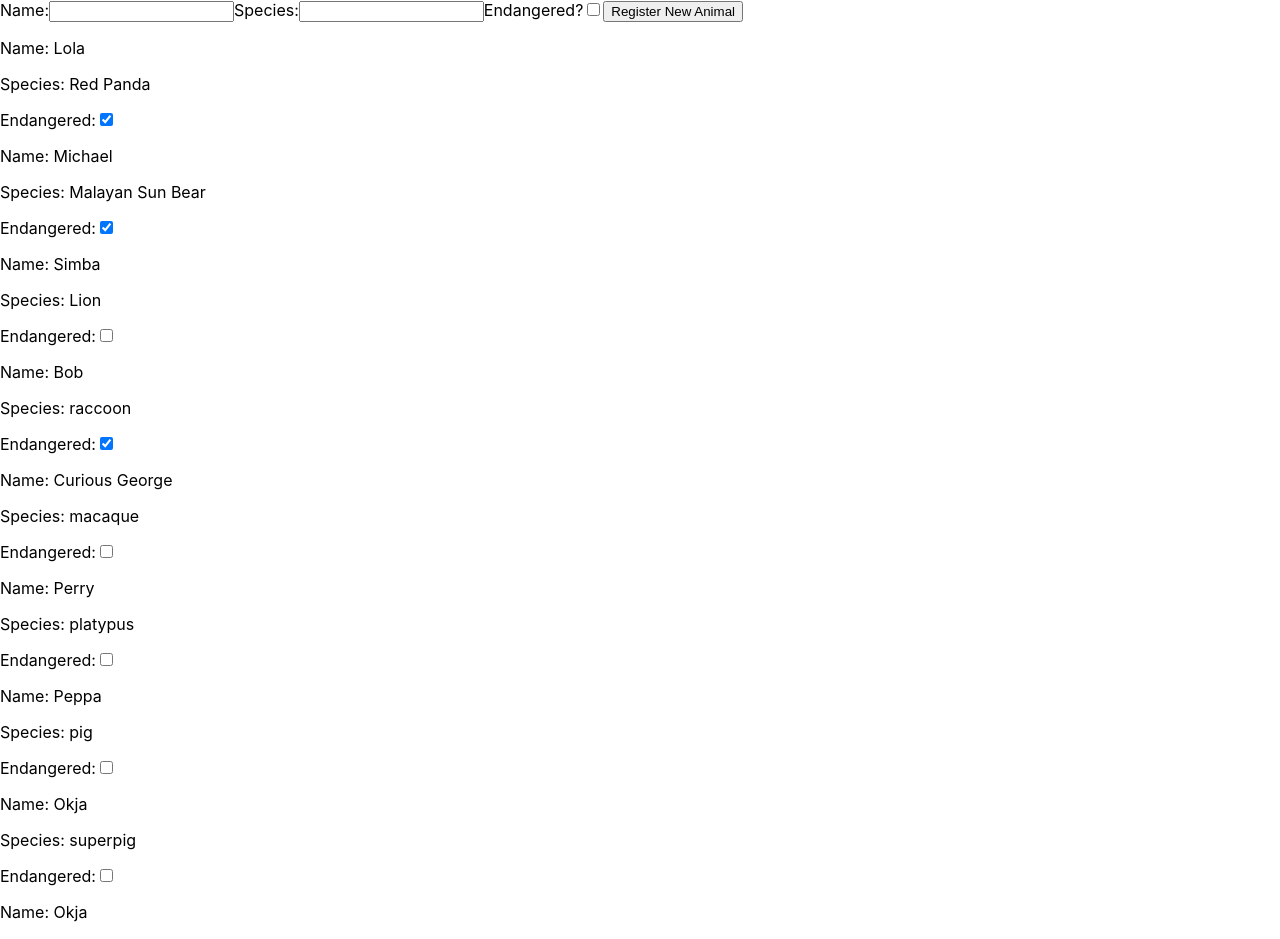
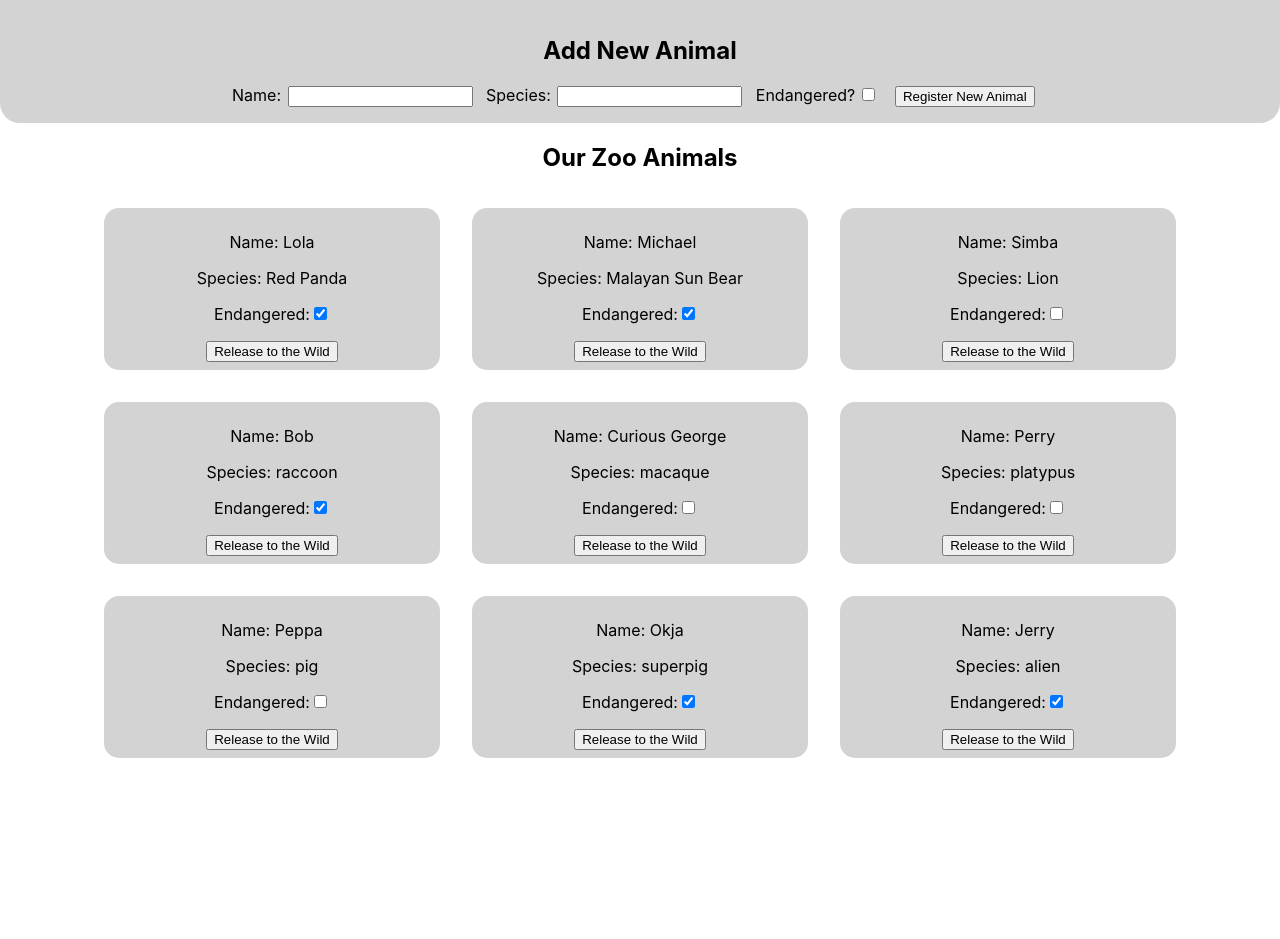
Before and after one commit to mlmason11/071023-ph2-post-patch-delete, a React (Create React App) app: page / in a window 1280 px wide. Shown: the top 939 px of the page. After the commit the page ends 800 px from the top, so only its background shows below. Built offline with nearby package versions, Linux system fonts and the light colour scheme; data requests are answered from the project's data file.

Commit message:
styling and minor changes

```diff
--- a/db.json
+++ b/db.json
@@ -45,12 +45,6 @@
     {
       "name": "Okja",
       "species": "superpig",
-      "endangered": false,
-      "id": 8
-    },
-    {
-      "name": "Okja",
-      "species": "superpig",
       "endangered": true,
       "id": 9
     },
@@ -59,18 +53,6 @@
       "species": "alien",
       "endangered": true,
       "id": 10
-    },
-    {
-      "name": "bob",
-      "species": "raccoon",
-      "endangered": false,
-      "id": 11
-    },
-    {
-      "name": "bob",
-      "species": "raccoon",
-      "endangered": false,
-      "id": 12
     }
   ]
 }
--- a/package.json
+++ b/package.json
@@ -12,7 +12,7 @@
     "web-vitals": "^2.1.4"
   },
   "scripts": {
-    "start": "react-scripts start",
+    "start": "PORT=3500 react-scripts start",
     "build": "react-scripts build",
     "test": "react-scripts test",
     "eject": "react-scripts eject",
--- a/src/components/AnimalCard.jsx
+++ b/src/components/AnimalCard.jsx
@@ -1,11 +1,17 @@
 function AnimalCard({ animal }) {
+
+
+    // EVENTS //
 
     function handleChangeEndangered(event) {
       console.log("Attempting to change endangered")
     }
 
+
+    // RENDER //
+
     return (
-        <div>
+        <div className="animal-card">
 
             <p>Name: { animal.name }</p>
 
@@ -17,6 +23,8 @@ function AnimalCard({ animal }) {
                 onChange={ handleChangeEndangered } />
             </p>
 
+            <button>Release to the Wild</button>
+
         </div>
     )
 
--- a/src/components/AnimalCollection.jsx
+++ b/src/components/AnimalCollection.jsx
@@ -27,13 +27,17 @@ function AnimalCollection() {
     // RENDER //
 
     return (
-        <div>
-
+        <>
             <AnimalForm />
 
-            { animals.map(animal => <AnimalCard key={animal.id} animal={animal} />) }
+            <h2>Our Zoo Animals</h2>
 
-        </div>
+            <div className="animal-container">
+
+                { animals.map(animal => <AnimalCard key={animal.id} animal={animal} />) }
+
+            </div>
+        </>
     )
 }
 
--- a/src/components/AnimalForm.jsx
+++ b/src/components/AnimalForm.jsx
@@ -37,7 +37,9 @@ function AnimalForm() {
     // RENDER //
 
     return (
-        <form onSubmit={ handleSubmitAnimal }>
+        <form className="animal-form" onSubmit={ handleSubmitAnimal }>
+
+            <h2>Add New Animal</h2>
 
             <label htmlFor="name">Name:</label>
             <input type="text" name="name" onChange={ handleChangeName } value={name} />
--- a/src/index.css
+++ b/src/index.css
@@ -11,3 +11,33 @@ code {
   font-family: source-code-pro, Menlo, Monaco, Consolas, 'Courier New',
     monospace;
 }
+
+.App {
+  text-align: center;
+}
+
+.animal-container {
+  display: flex;
+  flex-wrap: wrap;
+  justify-content: center;
+}
+
+.animal-card {
+  background-color: lightgrey;
+  border-radius: 15px;
+  color: black;
+  margin: 1em;
+  padding: 0.5em;
+  min-width: 20em;
+}
+
+.animal-form {
+  background-color: lightgrey;
+  padding: 1em;
+  border-radius: 0 0 20px 20px;
+}
+
+.animal-form input {
+  margin-right: 1em;
+  margin-left: 0.5em;
+}
```
